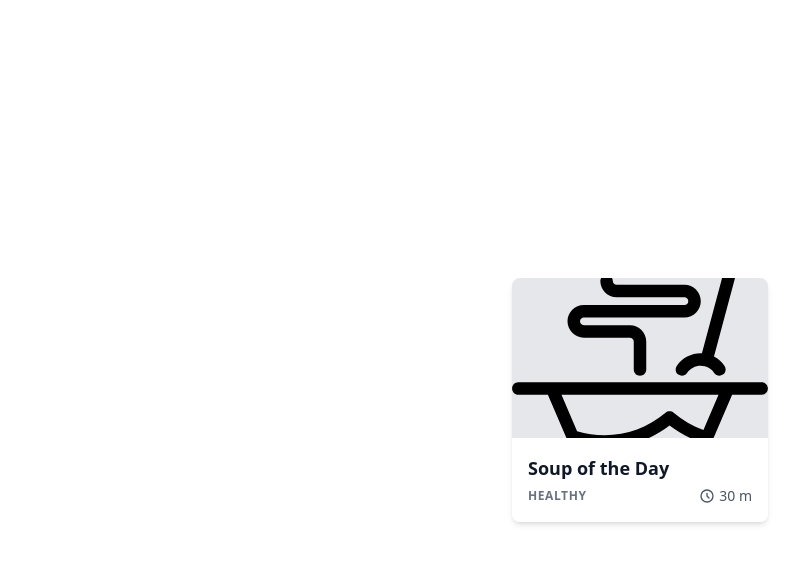
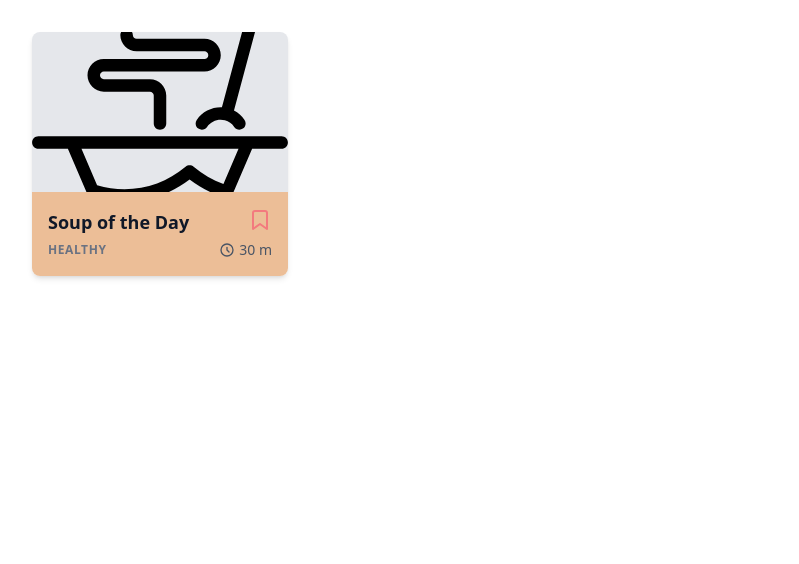
Before and after one commit to Project-CookFlow-E2E/CF-Frontend, a React (Vite) app: page / in a window 1280 px wide. Shown: the top 564 px of the page, without its empty margins (0-799 px from the left). Built offline with nearby package versions, Linux system fonts and the light colour scheme.

Commit message:
feat: created saving to localStorage, created bookmark

```diff
--- a/src/components/Card.jsx
+++ b/src/components/Card.jsx
@@ -1,6 +1,20 @@
-import React from 'react';
+import React, { useState, useEffect } from 'react';
 
-const Card = ({ image, name, category, time }) => {
+const Card = ({ id, image, name, category, time }) => {
+  const storageKey = `favorite-${id}`;
+  const [isFavorite, setIsFavorite] = useState(false);
+
+  useEffect(() => {
+    const saved = localStorage.getItem(storageKey);
+    setIsFavorite(saved === 'true');
+  }, [storageKey]);
+
+  const toggleFavorite = () => {
+    const newState = !isFavorite;
+    setIsFavorite(newState);
+    localStorage.setItem(storageKey, newState);
+  };
+
   return (
     <div className="w-64 rounded-lg overflow-hidden shadow-md hover:shadow-lg transition-shadow duration-300">
       {/* Image */}
@@ -13,14 +27,36 @@ const Card = ({ image, name, category, time }) => {
       </div>
 
       {/* Content */}
-      <div className="p-4 bg-white">
-        <h3 className="text-lg font-bold text-gray-900 mb-1 text-left">
-          {name || 'Swamp Soup'}
-        </h3>
+      <div className="p-4 bg-secondary">
+        {/* Title and bookmark in one line */}
+        <div className="flex justify-between items-start mb-1">
+          <h3 className="text-lg font-bold text-gray-900">
+            {name || 'Swamp Soup'}
+          </h3>
+          <button
+            onClick={toggleFavorite}
+            className="p-1 -mt-1 -mr-1"
+            aria-label="Toggle favorite"
+          >
+            <svg
+              xmlns="http://www.w3.org/2000/svg"
+              width="24"
+              height="24"
+              viewBox="0 0 24 24"
+              fill={isFavorite ? "#F37A7E" : "none"}
+              stroke="#F37A7E"
+              strokeWidth="2"
+              strokeLinecap="round"
+              strokeLinejoin="round"
+            >
+              <path d="M19 21l-7-5-7 5V5a2 2 0 012-2h10a2 2 0 012 2z" />
+            </svg>
+          </button>
+        </div>
 
         {/* Category and time */}
         <div className="flex justify-between items-center">
-          <p className="text-xs font-semibold text-gray-500 uppercase tracking-wider text-left">
+          <p className="text-xs font-semibold text-gray-500 uppercase tracking-wider">
             {category || 'LUNCH'}
           </p>
           <div className="flex items-center text-gray-600 text-sm">
--- a/src/index.css
+++ b/src/index.css
@@ -1,70 +1,9 @@
 @import "tailwindcss";
 
-:root {
-  font-family: system-ui, Avenir, Helvetica, Arial, sans-serif;
-  line-height: 1.5;
-  font-weight: 400;
-
-  color-scheme: light dark;
-  color: rgba(255, 255, 255, 0.87);
-  background-color: #242424;
-
-  font-synthesis: none;
-  text-rendering: optimizeLegibility;
-  -webkit-font-smoothing: antialiased;
-  -moz-osx-font-smoothing: grayscale;
+@theme {
+  --color-primary: #D5D1B0;
+  --color-secondary: #ECBE97;
+  --color-accent: #F37A7E;
+  --color-background: #FDF3E8;
+  --color-footer: #5B7870;
 }
-
-a {
-  font-weight: 500;
-  color: #646cff;
-  text-decoration: inherit;
-}
-a:hover {
-  color: #535bf2;
-}
-
-body {
-  margin: 0;
-  display: flex;
-  place-items: center;
-  min-width: 320px;
-  min-height: 100vh;
-}
-
-h1 {
-  font-size: 3.2em;
-  line-height: 1.1;
-}
-
-button {
-  border-radius: 8px;
-  border: 1px solid transparent;
-  padding: 0.6em 1.2em;
-  font-size: 1em;
-  font-weight: 500;
-  font-family: inherit;
-  background-color: #1a1a1a;
-  cursor: pointer;
-  transition: border-color 0.25s;
-}
-button:hover {
-  border-color: #646cff;
-}
-button:focus,
-button:focus-visible {
-  outline: 4px auto -webkit-focus-ring-color;
-}
-
-@media (prefers-color-scheme: light) {
-  :root {
-    color: #213547;
-    background-color: #ffffff;
-  }
-  a:hover {
-    color: #747bff;
-  }
-  button {
-    background-color: #f9f9f9;
-  }
-}
```
